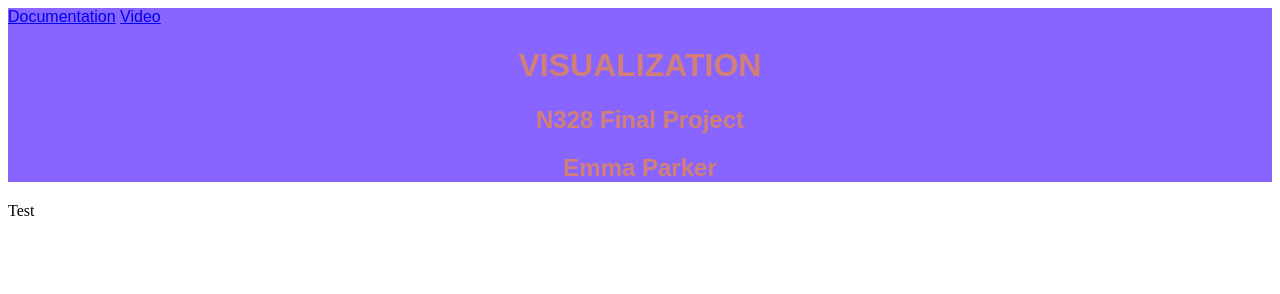
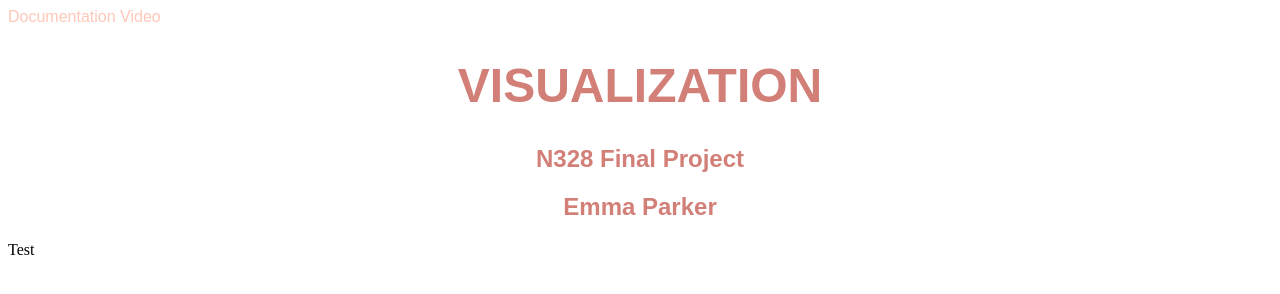
Before and after one commit to emmlpark/N328-Final-Project, a plain HTML site: page index.html in a window 1280 px wide. Drawn offline with Linux system fonts and the light colour scheme.

Commit message:
styling links and fixing header

```diff
--- a/styles.css
+++ b/styles.css
@@ -5,6 +5,10 @@ h1, h2{
     font-family: "Montserrat", sans-serif;
     color: #D27F78;
     text-align: center;
+}
+
+h1{
+    font-size: 3em;
 }
 
 
@@ -15,6 +19,17 @@ h1, h2{
     color: #FFC7BA;
 }
 
-.header{
-    background-color: #8865FF;
+
+a:link{
+    color: #FFC7BA;
+    text-decoration: none;
 }
+a:visited{
+    color: #FFC7BA ;
+    text-decoration: none;
+}
+
+a:hover{
+    background-color: white;
+    text-decoration: underline;
+}
```
